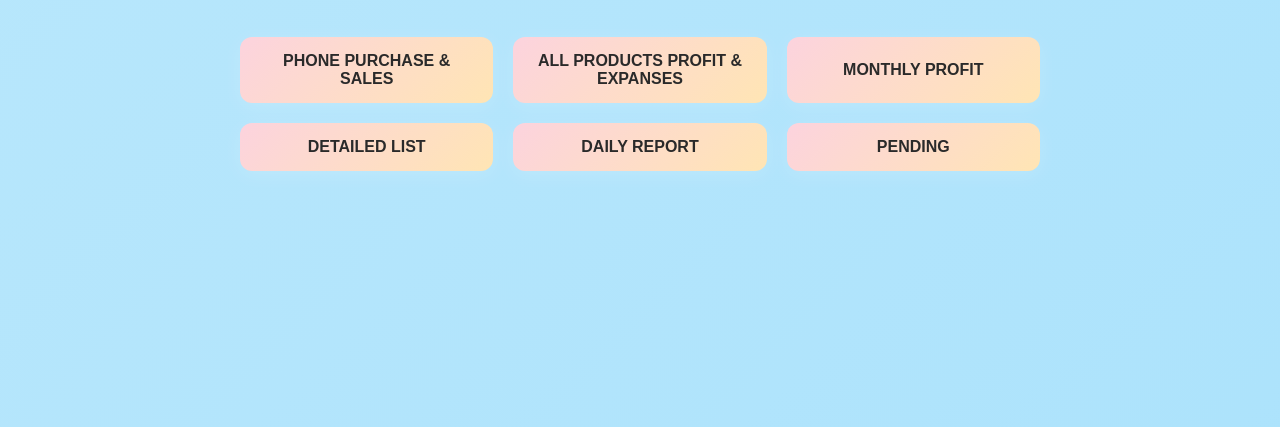
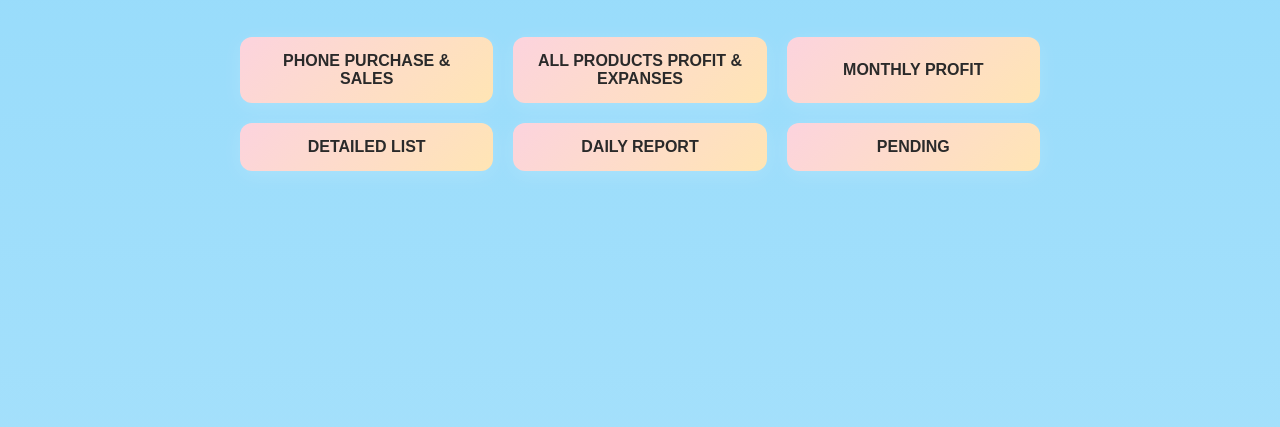
Before and after one commit to D4T4B4C8/cmp, a plain HTML site: page b36fa2493f2d3ffcd8231e8b2378fba3606a0e90732908dbbb851cc3d48db74e.html in a window 1280 px wide. Shown: the part 373-800 px from the top of the page. Drawn offline with Linux system fonts and the light colour scheme.

Commit message:
Update b36fa2493f2d3ffcd8231e8b2378fba3606a0e90732908dbbb851cc3d48db74e.html

```diff
--- a/b36fa2493f2d3ffcd8231e8b2378fba3606a0e90732908dbbb851cc3d48db74e.html
+++ b/b36fa2493f2d3ffcd8231e8b2378fba3606a0e90732908dbbb851cc3d48db74e.html
@@ -8,7 +8,7 @@
     body {
       margin: 0;
       font-family: 'Poppins', sans-serif;
-      background: linear-gradient(135deg, #e0f7fa, #b3e5fc, #81d4fa);
+      background: linear-gradient(#b3e5fc, #81d4fa, #b3e5fc, #81d4fa);
       background-size: 800% 800%;
       animation: gradientBG 20s ease infinite;
       color: white;
```
